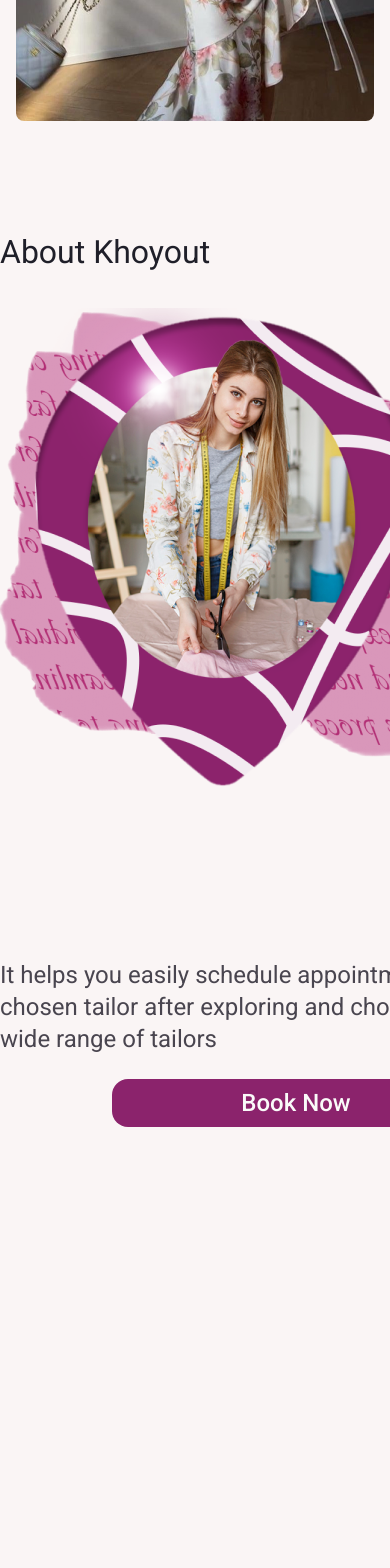
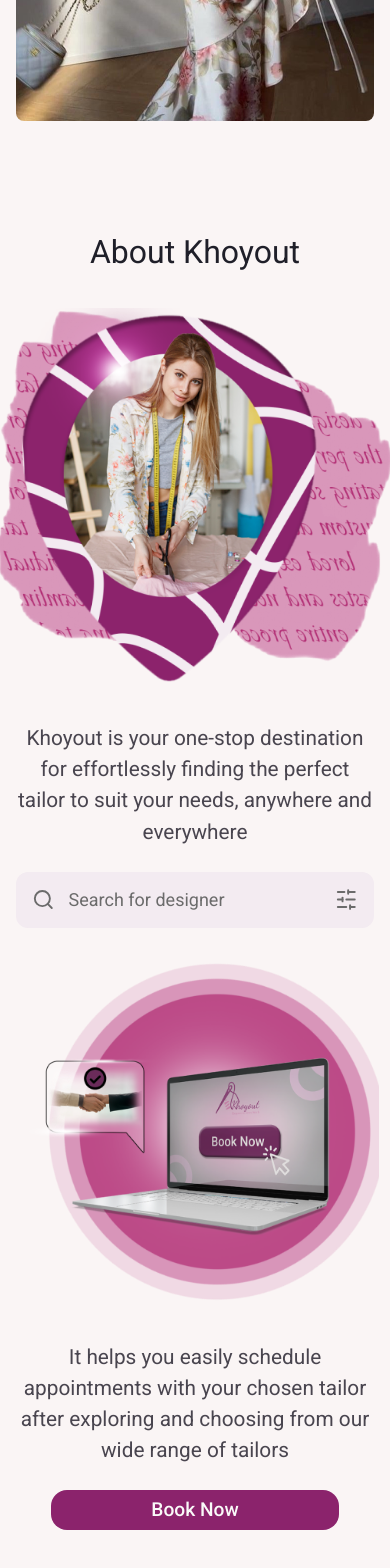
Before and after one commit to MIS-Team24/khoyout-frontend, a React (Vite) app: page / in a window 390 px wide. Shown: the part 1320-2888 px from the top of the page. Before the commit the page ends 2668 px from the top, so only its background shows below. Built offline with nearby package versions, Linux system fonts and the light colour scheme.

Commit message:
Fix responsive in "About.tsx"

```diff
--- a/src/components/views/home/about/About.tsx
+++ b/src/components/views/home/about/About.tsx
@@ -13,18 +13,17 @@ const spring = {
 export default function About() {
   return (
     <section className="my-[5rem]">
-      <div className="mx-auto h-[65rem] w-[75rem]">
+      <div className="mx-auto h-full min-h-[65rem] w-full max-w-[75rem]">
         <div className="flex flex-col gap-y-8">
-          <h2 className="text-[2rem] font-normal leading-normal">
+          <h2 className="text-center text-[2rem] font-normal leading-normal xl:text-start">
             About Khoyout
           </h2>
-          <div className="flex w-full items-center justify-between gap-x-[4.75rem]">
-            {/* fade in left */}
+          <div className="flex w-full flex-col items-center justify-between gap-y-10 px-4 xl:flex-row xl:gap-y-0 xl:px-0">
             <motion.div
               initial={{ opacity: 0, x: -50 }}
               whileInView={{ opacity: 1, x: 0 }}
               transition={spring}
-              className="h-[30rem] w-[32rem]"
+              className="w-[25rem] sm:w-[32rem]"
             >
               <img
                 src={aboutImg}
@@ -36,9 +35,9 @@ export default function About() {
               initial={{ opacity: 0, x: 50 }}
               whileInView={{ opacity: 1, x: 0 }}
               transition={spring}
-              className="space-y-[1.5rem]"
+              className="w-full max-w-[37rem] space-y-[1.5rem]"
             >
-              <p className="w-[37rem] text-[1.5rem] font-normal leading-[2rem] text-[#49454F]">
+              <p className="text-center text-[1.3rem] font-normal leading-normal text-[#49454F] md:text-[1.5rem] md:leading-[2rem] xl:text-start">
                 Khoyout is your one-stop destination for effortlessly finding
                 the perfect tailor to suit your needs, anywhere and everywhere
               </p>
@@ -56,21 +55,21 @@ export default function About() {
             </motion.div>
           </div>
 
-          <div className="flex w-full items-center justify-between gap-x-[4.75rem]">
+          <div className="flex w-full flex-col-reverse items-center justify-between gap-y-10 px-4 xl:flex-row xl:gap-y-0 xl:px-0">
             <motion.div
               initial={{ opacity: 0, x: -50 }}
               whileInView={{ opacity: 1, x: 0 }}
               transition={spring}
-              className="flex flex-col items-center justify-center gap-y-[1.5rem]"
+              className="flex w-full max-w-[37rem] flex-col items-center justify-center gap-y-[1.5rem]"
             >
-              <p className="w-[37rem] text-start text-[1.5rem] font-normal leading-[2rem] text-[#49454F]">
+              <p className="text-center text-[1.3rem] font-normal leading-normal text-[#49454F] md:text-[1.5rem] md:leading-[2rem] xl:text-start">
                 It helps you easily schedule appointments with your chosen
                 tailor after exploring and choosing from our wide range of
                 tailors
               </p>
               <Button
                 type="button"
-                className="h-[3rem] w-[23rem] rounded-[1rem] text-[1.5rem] font-medium leading-normal hover:bg-[#9E2B7A]"
+                className="h-[2.5rem] w-[18rem] rounded-[1rem] text-[1.2rem] font-medium leading-normal hover:bg-[#9E2B7A] sm:h-[3rem] sm:w-[23rem] sm:text-[1.5rem]"
               >
                 Book Now
               </Button>
@@ -79,7 +78,7 @@ export default function About() {
               initial={{ opacity: 0, x: 50 }}
               whileInView={{ opacity: 1, x: 0 }}
               transition={spring}
-              className="h-[27.87rem] w-[30rem]"
+              className="w-[23rem] sm:w-[30rem]"
             >
               <img
                 src={bookImg}
```
